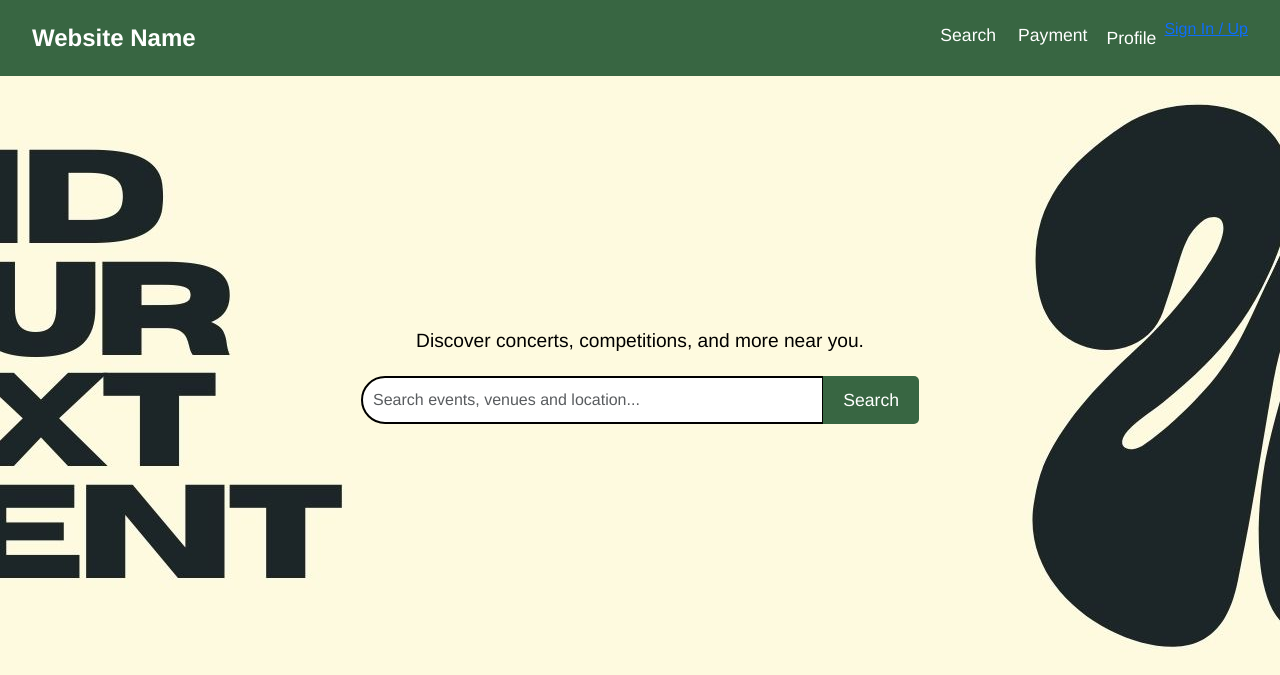
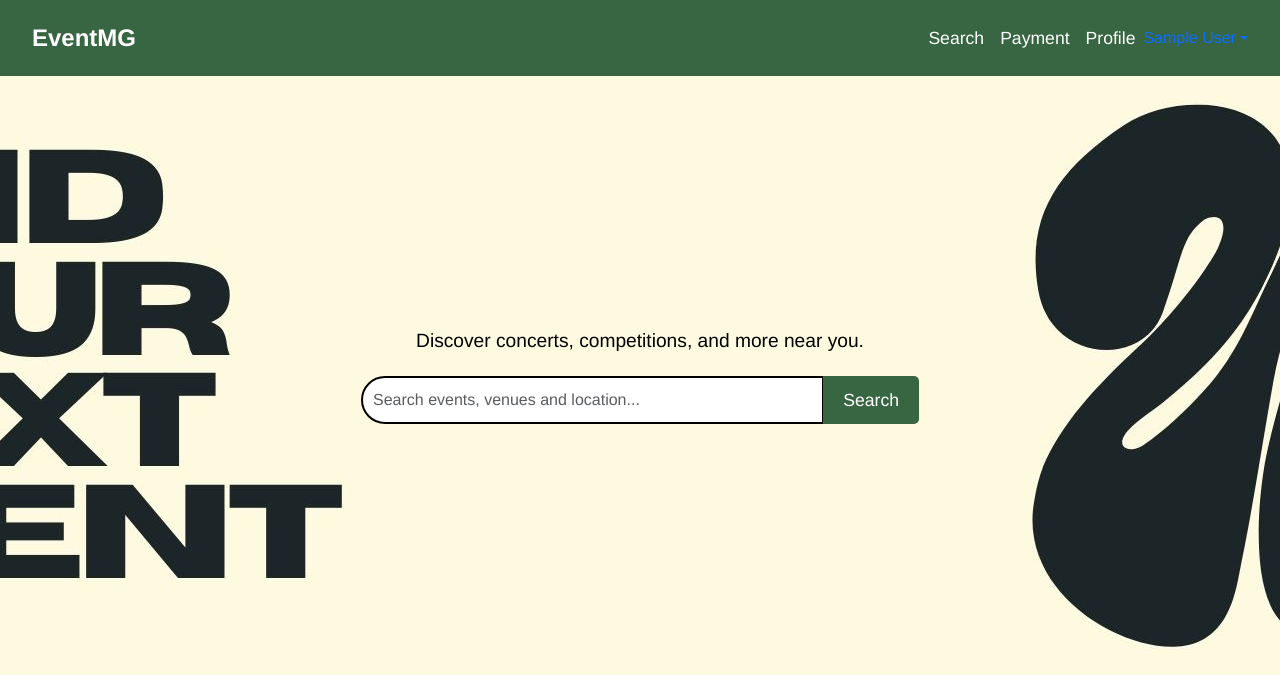
Before and after one commit to Lakshmisanajanasb9/eventsmg, a Flask app: page / in a window 1280 px wide. Shown: the top 675 px of the page. Run offline with Flask 3, Linux system fonts and the light colour scheme; the visitor is signed in with stand-in values (Sample User, id 1).

Commit message:
flow to logout and managment

```diff
--- a/website/templates/eventshome.html
+++ b/website/templates/eventshome.html
@@ -15,7 +15,7 @@
     <!-- Bootstrap Navbar -->
     <nav class="navbar navbar-expand-lg custom-navbar">
         <div class="container-fluid">
-            <a class="navbar-brand" href="{{ url_for('views.home') }}">Website Name</a>
+            <a class="navbar-brand" href="{{ url_for('views.home') }}">EventMG</a>
             <button class="navbar-toggler" type="button" data-bs-toggle="collapse" data-bs-target="#navbarNav"
                     aria-controls="navbarNav" aria-expanded="false" aria-label="Toggle navigation">
                 <span class="navbar-toggler-icon"></span>
@@ -24,17 +24,34 @@
                 <ul class="navbar-nav ms-auto">
                 {% block navbar %}
                     <li class="nav-item">
-                        <a href="{{ url_for('views.search') }}" class="btn">Search</a>
+                        <a class="nav-link text-white"  href="{{ url_for('views.search') }}" >Search</a>
                     </li>
                     <li class="nav-item">
-                        <a href="{{ url_for('views.buyTicket') }}" class="btn">Payment</a>
-                    </li>
+                        <a class ="nav-link text-white" href="{{ url_for('views.buyTicket') }}" >Payment</a>
+                   </li>
                     <li class="nav-item">
                         <a class="nav-link text-white" href="#">Profile</a>
                     </li>
-                    <li class="nav-item">
-                        <a href="{{ url_for('auth.login') }}">Sign In / Up</a>
-                    </li>
+                    {% if current_user.is_authenticated %}
+                        <div class="ms-auto d-flex align-items-center">
+                        <div class="dropdown">
+                            <a class="d-flex align-items-center text-decoration-none dropdown-toggle" href="#" id="userDropdown" data-bs-toggle="dropdown" aria-expanded="false">
+                                <span class="d-none d-sm-inline">{{ current_user.first_name }} {{ current_user.last_name }} </span>
+                            </a>
+                            <ul class="dropdown-menu dropdown-menu-end" aria-labelledby="userDropdown">
+                                <li><a class="dropdown-item" href="#">Profile</a></li>
+                                <li><a class="dropdown-item" href="{{ url_for('admin.admin_home') }}">Manage events</a></li>
+                                <li><a class="dropdown-item" href="#">Settings</a></li>
+                                <li><hr class="dropdown-divider"></li>
+                                <li><a class="dropdown-item" href="{{ url_for('auth.logout') }}">Logout</a></li>
+                            </ul>
+                        </div>
+                        </div>
+                    {% else %}
+                        <li class="nav-item">
+                            <a href="{{ url_for('auth.login') }}">Sign In / Up</a>
+                        </li>
+                    {% endif %}
                  {% endblock %}
                 </ul>
             </div>
--- a/website/views.py
+++ b/website/views.py
@@ -5,6 +5,7 @@ views = Blueprint('views' , __name__)
 
 @views.route('/', methods=['GET', 'POST'])
 def home():
+
     return render_template('eventshome.html')
 
 @views.route('/search', methods=['GET','POST'])
```
Also changed, not shown: website/routes/auth.py (+2 -5 lines), instance/events.db.
